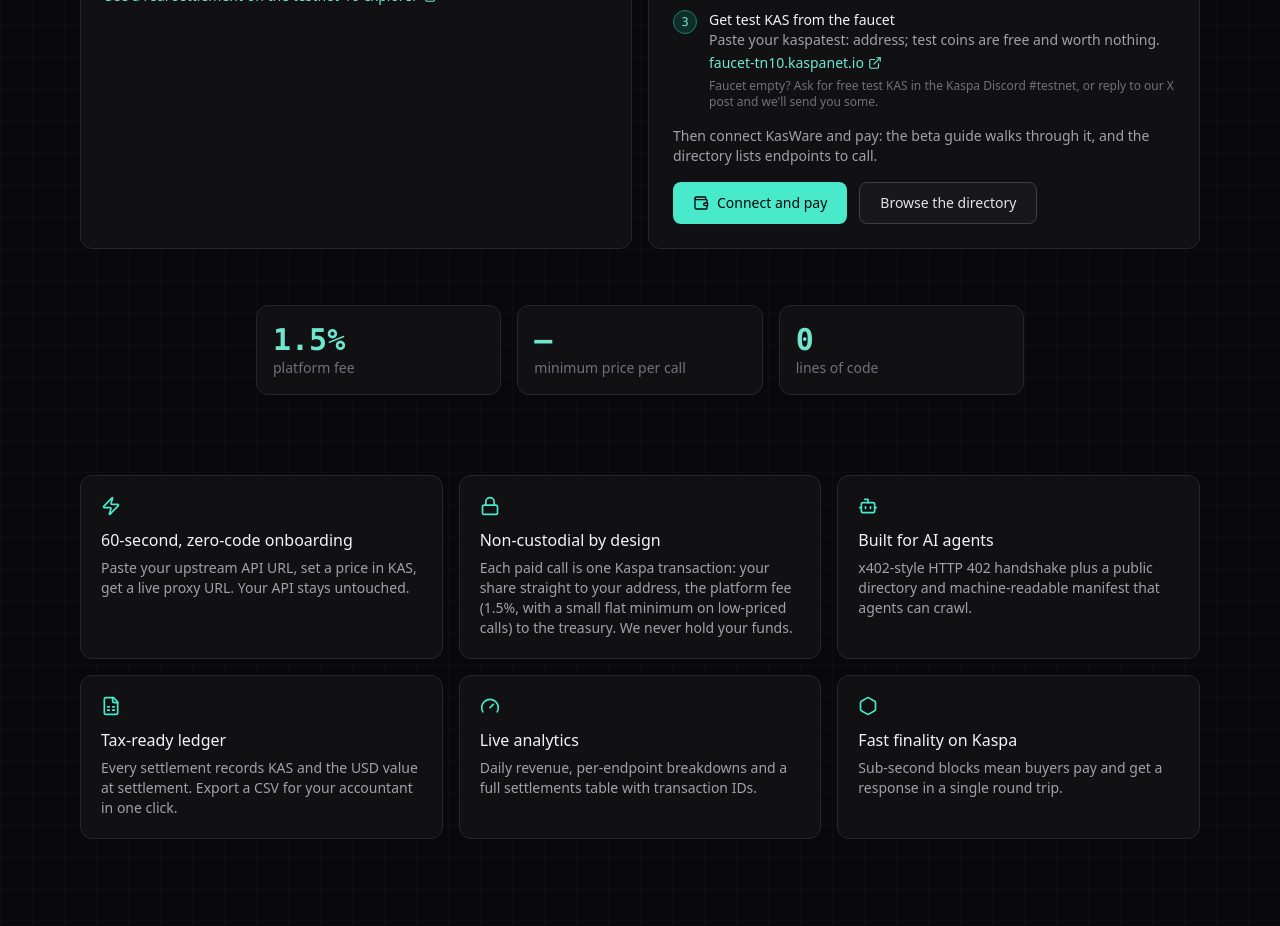
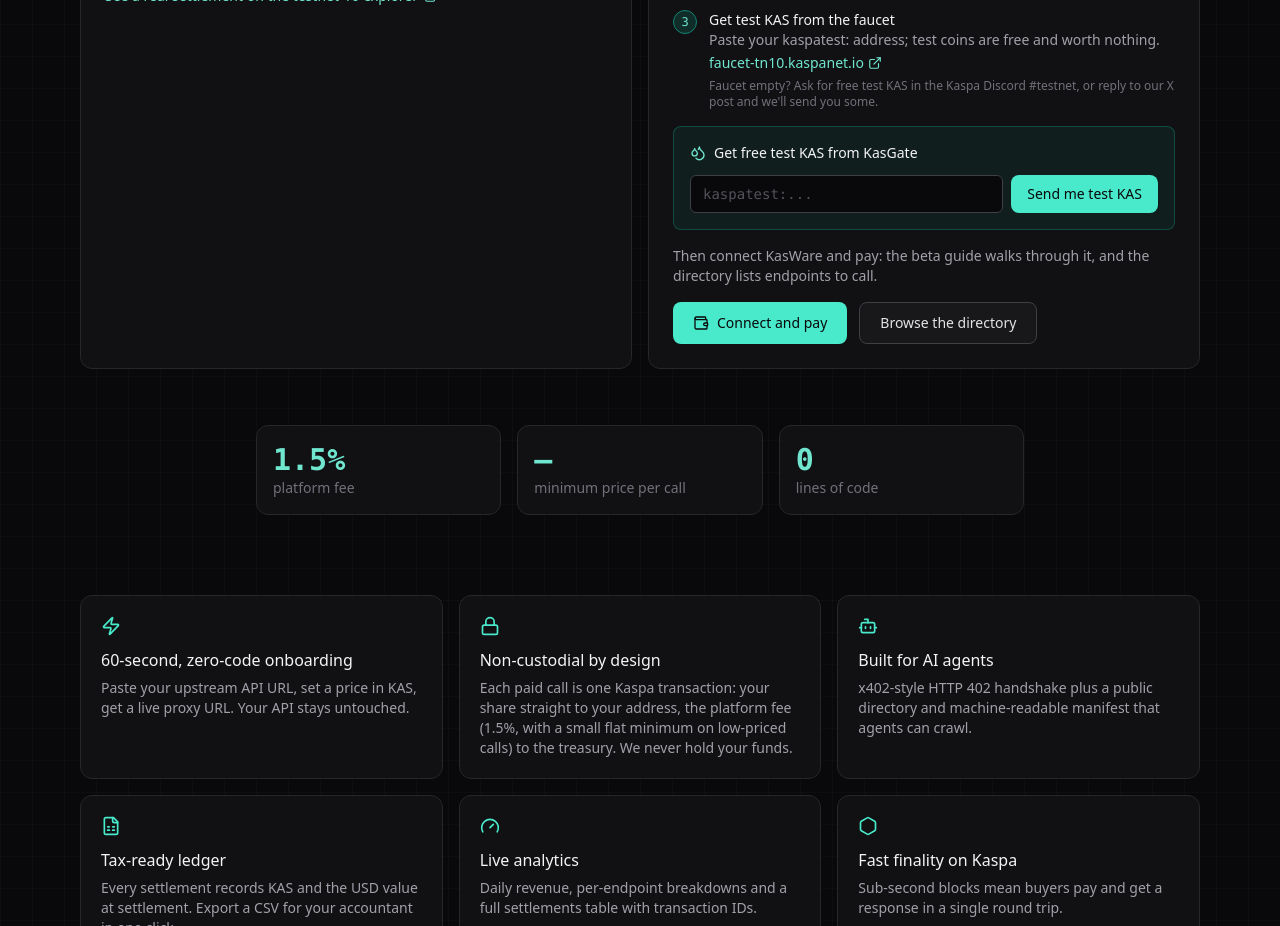
Before and after one commit to kfryster420-afk/kasgate, a Next.js app in the folder apps/web/: page / in a window 1280 px wide. Shown: the part 840-1766 px from the top of the page. Built offline with nearby package versions, Linux system fonts and the light colour scheme; no server answers.

Commit message:
feat(web): testnet faucet box on the home page (POST /v1/faucet/claim)

```diff
--- a/apps/web/app/page.tsx
+++ b/apps/web/app/page.tsx
@@ -1,6 +1,7 @@
 import { ArrowRight, Bot, ExternalLink, FileSpreadsheet, Gauge, Hexagon, Lock, Wallet, Zap } from "lucide-react";
 import Link from "next/link";
 import { CodeBlock } from "@/components/code-block";
+import { FaucetBox } from "@/components/faucet-box";
 import { TryItNow } from "@/components/try-it-now";
 import { ADDRESS_PREFIX, DEMO_ENDPOINT_SLUG, GATEWAY_PUBLIC_URL, IS_TESTNET, KASPA_NETWORK, KASWARE_URL, NETWORK_LABEL, TESTNET_FAUCET_URL } from "@/lib/config";
 import { getMinOutputSompi } from "@/lib/server/gateway";
@@ -156,6 +157,7 @@ function PayForReal() {
           </li>
         ))}
       </ol>
+      {IS_TESTNET && <FaucetBox />}
       <p className="mt-4 text-sm text-zinc-400">Then connect KasWare and pay: the beta guide walks through it, and the directory lists endpoints to call.</p>
       <div className="mt-4 flex flex-wrap gap-3">
         <Link href="/beta" className="btn-primary px-5 py-2.5">
--- /dev/null
+++ b/apps/web/components/faucet-box.tsx
@@ -0,0 +1,109 @@
+"use client";
+
+import { Droplets, ExternalLink, Loader2 } from "lucide-react";
+import { useState, type FormEvent } from "react";
+import { GATEWAY_PUBLIC_URL, TESTNET_EXPLORER_URL } from "@/lib/config";
+
+const TESTNET_ADDRESS_RE = /^kaspatest:[qpzry9x8gf2tvdw0s3jn54khce6mua7l]{61,63}$/;
+const TX_ID_RE = /^[0-9a-f]{64}$/;
+
+type FaucetState =
+  | { kind: "idle" }
+  | { kind: "sending" }
+  | { kind: "sent"; txId: string }
+  | { kind: "error"; message: string };
+
+function detailOf(payload: unknown): string | null {
+  if (payload && typeof payload === "object" && "detail" in payload) {
+    const detail = (payload as { detail: unknown }).detail;
+    if (typeof detail === "string" && detail.trim()) return detail.trim().slice(0, 300);
+  }
+  return null;
+}
+
+/** Testnet-10 only: asks the KasGate faucet (POST /v1/faucet/claim {address} -> {tx_id}) to send free test KAS. */
+export function FaucetBox() {
+  const [address, setAddress] = useState("");
+  const [state, setState] = useState<FaucetState>({ kind: "idle" });
+
+  async function claim(event: FormEvent<HTMLFormElement>) {
+    event.preventDefault();
+    const trimmed = address.trim().toLowerCase();
+    if (!TESTNET_ADDRESS_RE.test(trimmed)) {
+      setState({ kind: "error", message: "Enter a testnet-10 address that starts with kaspatest:" });
+      return;
+    }
+    setState({ kind: "sending" });
+    let response: Response;
+    try {
+      response = await fetch(`${GATEWAY_PUBLIC_URL}/v1/faucet/claim`, {
+        method: "POST",
+        headers: { "Content-Type": "application/json" },
+        body: JSON.stringify({ address: trimmed }),
+        cache: "no-store",
+      });
+    } catch {
+      setState({ kind: "error", message: "The faucet could not be reached. Try again in a moment." });
+      return;
+    }
+    let payload: unknown = null;
+    try {
+      payload = await response.json();
+    } catch {
+      payload = null;
+    }
+    if (response.ok) {
+      const txId = payload && typeof payload === "object" && "tx_id" in payload ? (payload as { tx_id: unknown }).tx_id : null;
+      if (typeof txId === "string" && TX_ID_RE.test(txId)) {
+        setState({ kind: "sent", txId });
+      } else {
+        setState({ kind: "error", message: "The faucet answered without a transaction id. Check your wallet before trying again." });
+      }
+      return;
+    }
+    const detail = detailOf(payload);
+    if (response.status === 429) {
+      setState({ kind: "error", message: detail ?? "You have already claimed recently. Try again later." });
+    } else if (response.status === 400) {
+      setState({ kind: "error", message: detail ?? "That address was not accepted." });
+    } else {
+      setState({ kind: "error", message: detail ?? `The faucet is unavailable right now (HTTP ${response.status}).` });
+    }
+  }
+
+  return (
+    <form onSubmit={claim} className="mt-4 rounded-lg border border-kas-800/60 bg-kas-900/20 p-4">
+      <p className="flex items-center gap-2 text-sm font-medium text-zinc-100">
+        <Droplets className="h-4 w-4 text-kas-300" aria-hidden />
+        Get free test KAS from KasGate
+      </p>
+      <div className="mt-3 flex flex-col gap-2 sm:flex-row">
+        <input
+          value={address}
+          onChange={(event) => setAddress(event.target.value)}
+          placeholder="kaspatest:..."
+          autoComplete="off"
+          spellCheck={false}
+          aria-label="Your testnet-10 address"
+          className="min-w-0 flex-1 rounded-md border border-zinc-700 bg-zinc-950 px-3 py-2 font-mono text-sm text-zinc-100 placeholder:text-zinc-600 focus:border-kas-500 focus:outline-none"
+        />
+        <button type="submit" disabled={state.kind === "sending"} className="btn-primary inline-flex items-center justify-center gap-2 px-4 py-2 disabled:opacity-60">
+          {state.kind === "sending" && <Loader2 className="h-4 w-4 animate-spin" aria-hidden />}
+          Send me test KAS
+        </button>
+      </div>
+      <div aria-live="polite">
+        {state.kind === "sent" && (
+          <p className="mt-2 text-sm text-emerald-300">
+            Sent.{" "}
+            <a href={`${TESTNET_EXPLORER_URL}/transactions/${state.txId}`} target="_blank" rel="noopener noreferrer" className="inline-flex items-center gap-1 break-all font-mono text-kas-300 hover:text-kas-200">
+              {state.txId.slice(0, 16)}...
+              <ExternalLink className="h-3.5 w-3.5 shrink-0" aria-hidden />
+            </a>
+          </p>
+        )}
+        {state.kind === "error" && <p className="mt-2 text-sm text-amber-300">{state.message}</p>}
+      </div>
+    </form>
+  );
+}
```
